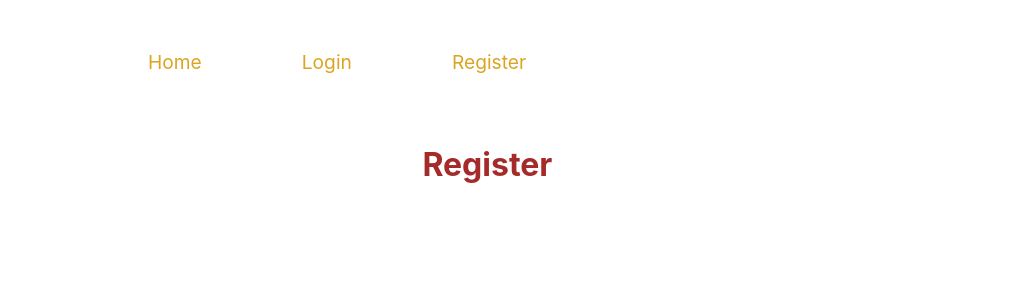
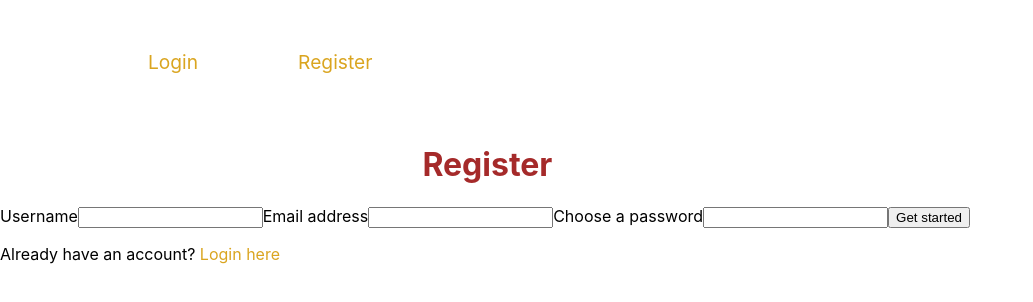
Before and after one commit to mxlasi/chat-app, a React (Create React App) app: page /register in a window 1280 px wide. Shown: the top 302 px of the page, without its empty margins (0-1033 px from the left). Built offline with nearby package versions, Linux system fonts and the light colour scheme; no server answers.

Commit message:
firebase, registering to database, authenticating, conditional rendering

```diff
--- a/package.json
+++ b/package.json
@@ -6,6 +6,7 @@
     "@testing-library/jest-dom": "^4.2.4",
     "@testing-library/react": "^9.5.0",
     "@testing-library/user-event": "^7.2.1",
+    "firebase": "^7.14.1",
     "react": "^16.13.1",
     "react-dom": "^16.13.1",
     "react-router": "^5.1.2",
--- a/src/App.js
+++ b/src/App.js
@@ -1,7 +1,7 @@
 import React from 'react';
 import './App.css';
 import Chatbox from './components/Chatbox';
-
+import {Link} from 'react-router-dom';
 
 class App extends React.Component {
 
@@ -29,13 +29,24 @@
   return (
     <div className="App">
       <h1>Chat App</h1>
+
+      {this.props.user &&
+      <div className="allow-chat">
       <Chatbox items={this.state.items} />
       <form className="message-form" onSubmit={this.onSubmit}>
       <input value={this.state.term} onChange={this.onChange} />
 <button>Send</button>
       </form>
     </div>
-  );
 }
+
+{!this.props.user &&
+<div className="disallow-chat">
+  <p><Link to="/login">Login</Link> or <Link to="/register">Register</Link> to start chatting!</p>
+  </div>
+  }
+</div>
+        );
+    }
 }
 export default App;
--- a/src/components/Login.js
+++ b/src/components/Login.js
@@ -1,12 +1,53 @@
 import React from 'react';
 import './Login.css';
+import firebase from '../firebase.js';
+import { Link } from 'react-router-dom';
 
 class Login extends React.Component{
-    render(){
-        return(
-            <div>
-                <h1>Login</h1>
-            </div>
+    constructor(props){
+        super(props);
+        this.state = {
+            email: '',
+            password: '',
+            error: null
+         }
+     }
+     handleChange = e => {
+        this.setState({[e.target.name]: e.target.value});
+    }
+    handleSubmit = e => {
+        e.preventDefault();
+        const {email, password} = this.state;
+        firebase.auth().signInWithEmailAndPassword(email, password).then(() => {
+                this.props.history.push('/');
+            })
+            .catch(error => {
+                this.setState({error});
+            });
+  }
+  render(){
+    const {email, password, error} = this.state;
+    return(
+        <div className="auth-container">
+            <h1>Login</h1>
+    {error && <p className="error-message">{error.message}</p>}
+    <form onSubmit={this.handleSubmit}>
+        <label htmlFor="email">Email address</label>
+        <input type="text" name="email" id="email" value={email} onChange={this.handleChange}></input>
+        <label htmlFor="password">Password</label>
+        <input
+            type="password"
+            name="password"
+            id="password"
+            value={password}
+            onChange={this.handleChange}
+            ></input>
+            <button className="submit">Login</button>
+            <p>Don't have an account? <Link className="login-btn" to="/register">Register here</Link></p>
+            </form>
+
+
+    </div>
         );
     }
 }
--- a/src/components/Register.js
+++ b/src/components/Register.js
@@ -1,12 +1,62 @@
 import React from 'react';
 import './Register.css';
+import firebase from '../firebase.js';
+import { Link } from 'react-router-dom';
 
 class Register extends React.Component{
+    constructor(props){
+        super(props);
+        this.state = {
+            username: '',
+            email: '',
+            password: '',
+            error: null
+        }
+    }
+    handleChange = e => {
+        this.setState({[e.target.name]: e.target.value});
+    }
+    handleSubmit = e => {
+        e.preventDefault();
+        const {email, username, password} = this.state;
+        firebase.auth().createUserWithEmailAndPassword(email, password).then(() => {
+            const user = firebase.auth().currentUser;
+            user.updateProfile({displayName: username}).then(() => {
+                this.props.history.push('/');
+            })
+            .catch(error => {
+                this.setState({error});
+            });
+    })
+    .catch(error => {
+        this.setState({error});
+    })
+}
     render(){
+        const {email, username, password, error} = this.state;
         return(
-            <div>
+            <div className="auth-container">
                 <h1>Register</h1>
-            </div>
+        {error && <p className="error-message">{error.message}</p>}
+        <form onSubmit={this.handleSubmit}>
+            <label htmlFor="username">Username</label>
+            <input type="text" name="username" id="username" value={username} onChange={this.handleChange}></input>
+            <label htmlFor="email">Email address</label>
+            <input type="text" name="email" id="email" value={email} onChange={this.handleChange}></input>
+            <label htmlFor="password">Choose a password</label>
+            <input
+                type="password"
+                name="password"
+                id="password"
+                value={password}
+                onChange={this.handleChange}
+                ></input>
+                <button className="submit">Get started</button>
+                <p>Already have an account? <Link className="login-btn" to="/login">Login here</Link></p>
+                </form>
+
+
+        </div>
         );
     }
 }
--- a/src/index.js
+++ b/src/index.js
@@ -6,20 +6,43 @@
 import Register from './components/Register';
 import { BrowserRouter as Router, Route, Link, Switch } from 'react-router-dom';
 import * as serviceWorker from './serviceWorker';
+import firebase, {auth, provider} from './firebase.js';
 
 
 class AppRouter extends React.Component {
+  constructor(props) {
+    super(props);
+    this.state = {user: null}
+  }
+  componentDidMount() {
+    auth.onAuthStateChanged(user => {
+      if(user){
+        this.setState({user});
+      }
+    })
+  }
+  logOutUser = () => {
+    firebase.auth().signOut()
+    .then(window.location = "/");
+  }
+
   render() {
     return (
 <Router>
   <div className ="app">
       <nav className="main-nav">
-        <Link to="/">Home</Link>
+  {!this.state.user &&
+        <div>
         <Link to="/login">Login</Link>
         <Link to="/register">Register</Link>
-      </nav>
+        </div>
+  }
+  {this.state.user &&
+        <a href="#!" onClick={this.logOutUser}>Log out</a>
+  }
+        </nav>
       <Switch>
-        <Route path="/" exact component={App} />
+        <Route path="/" exact render={() => <App user={this.state.user}/>} />
         <Route path="/login" exact component={Login} />
         <Route path="/register" exact component={Register} />
       </Switch>
```
Also changed, not shown: src/components/Register.css (line endings or trailing spaces), 2 other files (tests, documents, lock files or other folders).
